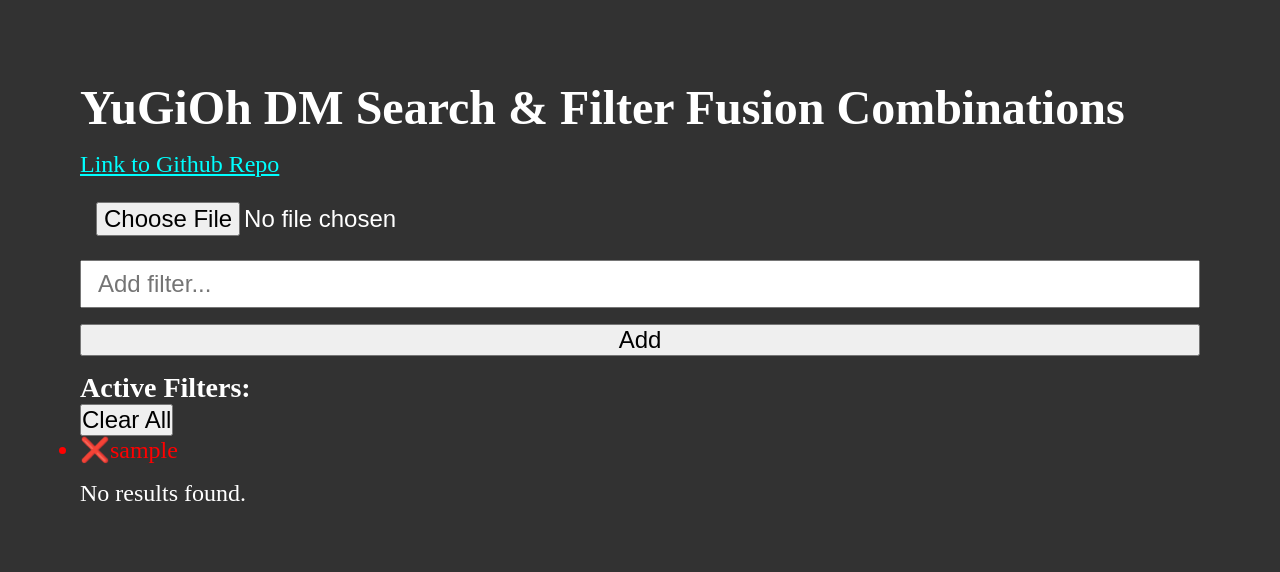
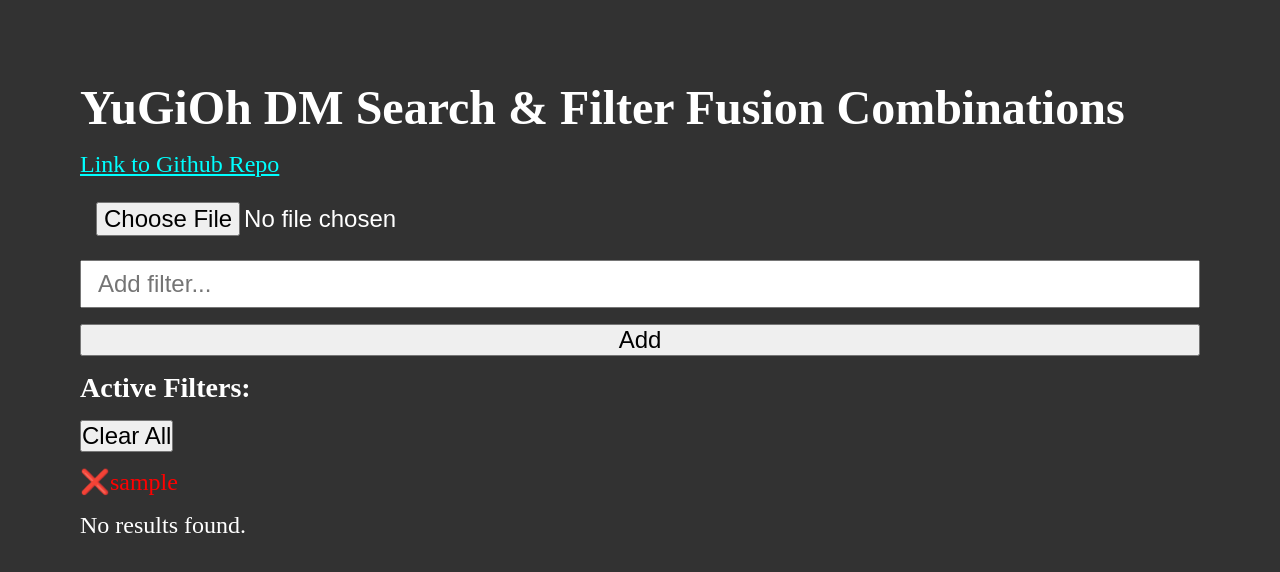
Before and after one commit to Mingrkli/YuGiOh-DM-Search-Filter-Fusion-Combinations, a React (Vite) app: page / in a window 1280 px wide. Both pictures are taken after typing "Sample" into the empty fields and a click on the button "Add". Shown: the top 572 px of the page. Built offline with nearby package versions, Linux system fonts and the light colour scheme.

Commit message:
Updated css, active filter to horizontal look, more space around clear all for no accidental clicks, updated docs

```diff
--- a/src/App.jsx
+++ b/src/App.jsx
@@ -212,9 +212,11 @@
 
             {/* Display selected filters */}
             {filterList.length > 0 && (
-                <div>
+                <div className="active-filters-container">
                     <h3>Active Filters:</h3>
-                    <button onClick={clearFilters}>Clear All</button>
+                    <button className="clear-all-btn" onClick={clearFilters}>
+                        Clear All
+                    </button>
                     <ul>
                         {filterList.map((item, index) => {
                             // Check if the filter is actually used in filteredFusions
--- a/src/index.css
+++ b/src/index.css
@@ -40,7 +40,8 @@
     color: cyan;
 }
 
-/* Table for results of fusions */
+/* Table for results of fusions
+=========================================================== */
 table {
     margin-top: 10px;
     width: 100%;
@@ -64,7 +65,8 @@
     background-color: rgba(0, 0, 0, 0.5);
 }
 
-/* Search */
+/* Search
+=========================================================== */
 .search-container {
     position: relative;
 
@@ -98,3 +100,17 @@
 .suggestions li:hover {
     background: #f2f2f2;
 }
+
+/* active-filters-container
+=========================================================== */
+.active-filters-container ul {
+    display: flex;
+    flex-wrap: wrap;
+    gap: 1rem;
+
+    list-style: none;
+}
+
+.clear-all-btn {
+    margin: 1rem 0;
+}
```
Also changed, not shown: 3 other files (tests, documents, lock files or other folders).
